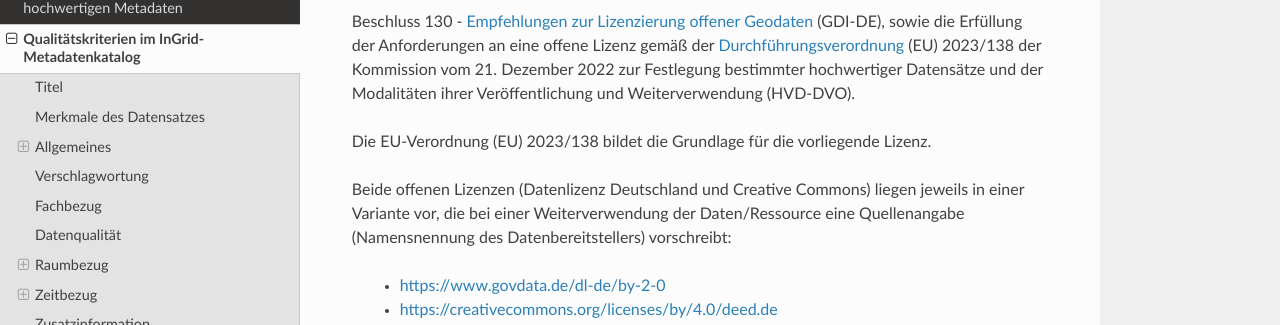
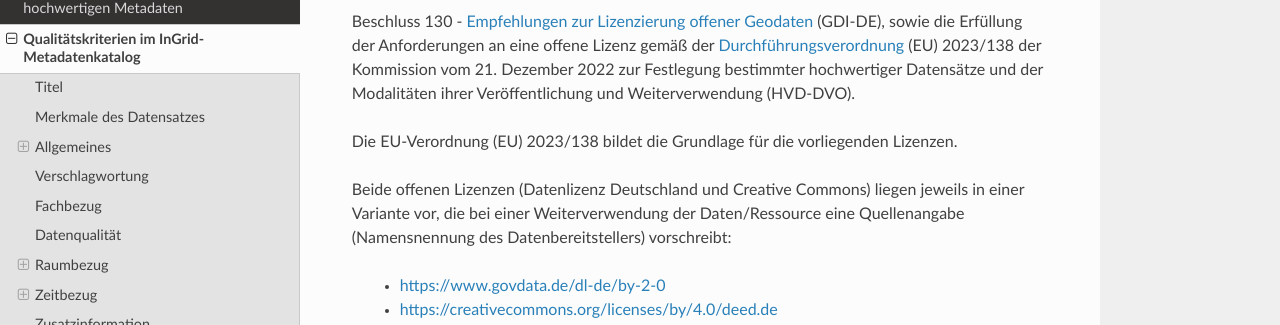
Before and after one commit to tomiwo/ingrid-mdk-st-high-quality-metadata, a Sphinx documentation site: the page built from docs/qualitaetsmanagement/metadatenschema-ige.rst, in a window 1280 px wide and 900 px high, scrolled down 6145 px. Shown: the part 126-451 px from the top of the window. Built offline with Sphinx 7.4.7 and the Read the Docs theme 3.1.0, drawn with Linux system fonts in a browser that asks for light colours.

Commit message:
Update metadatenschema-ige.rst

```diff
--- a/docs/qualitaetsmanagement/metadatenschema-ige.rst
+++ b/docs/qualitaetsmanagement/metadatenschema-ige.rst
@@ -204,7 +204,7 @@ In Deutschland sind hierfür insbesondere die „Datenlizenz Deutschland“ sowi
 
 Beschluss 130 - `Empfehlungen zur Lizenzierung offener Geodaten <https://www.gdi-de.org/download/Beschluss/Beschluss_130_Empfehlungen_zur_Lizenzierung_offener_Geodaten_V1-0.pdf>`_ (GDI-DE), sowie die Erfüllung der Anforderungen an eine offene Lizenz gemäß der `Durchführungsverordnung <https://eur-lex.europa.eu/legal-content/DE/TXT/PDF/?uri=CELEX:32023R0138&from=DE>`_ (EU) 2023/138 der Kommission vom 21. Dezember 2022 zur Festlegung bestimmter hochwertiger Datensätze und der Modalitäten ihrer Veröffentlichung und Weiterverwendung (HVD-DVO).
 
-Die EU-Verordnung (EU) 2023/138 bildet die Grundlage für die vorliegende Lizenz.
+Die EU-Verordnung (EU) 2023/138 bildet die Grundlage für die vorliegenden Lizenzen.
 
 Beide offenen Lizenzen (Datenlizenz Deutschland und Creative Commons) liegen jeweils in einer Variante vor, die bei einer Weiterverwendung der Daten/Ressource eine Quellenangabe (Namensnennung des Datenbereitstellers) vorschreibt:
 
```
